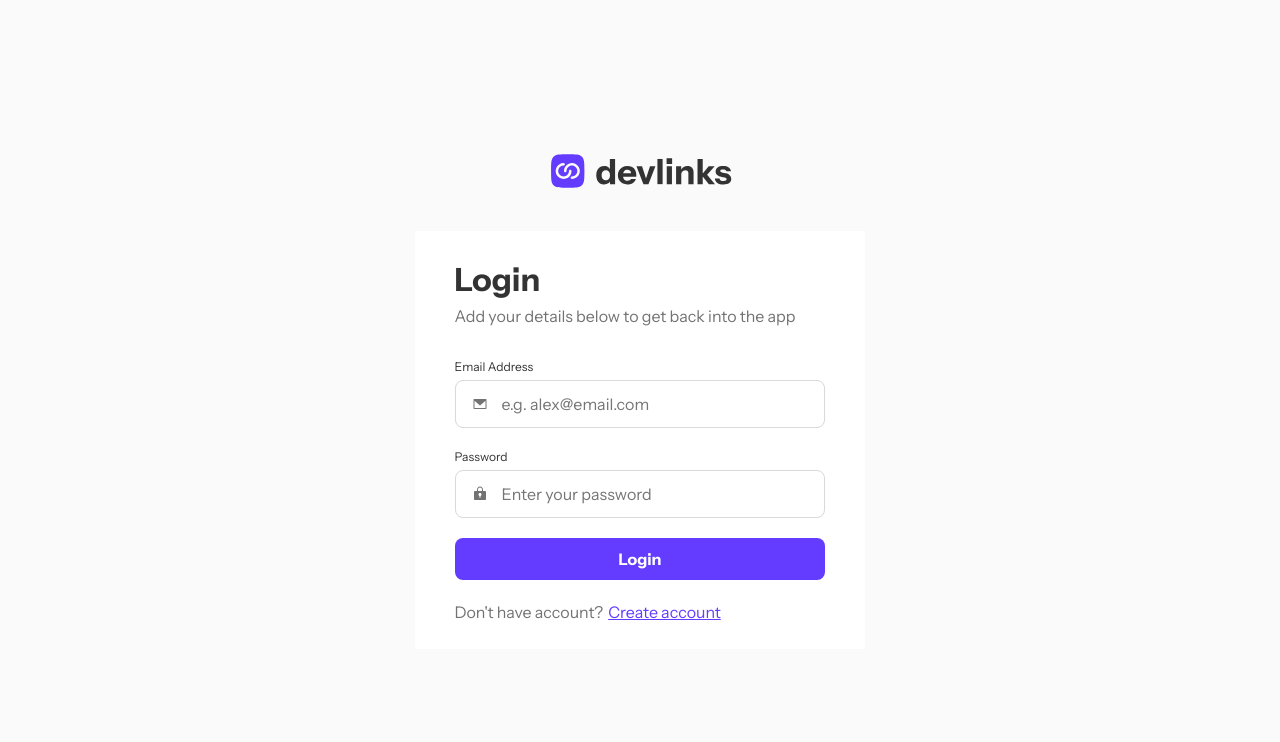
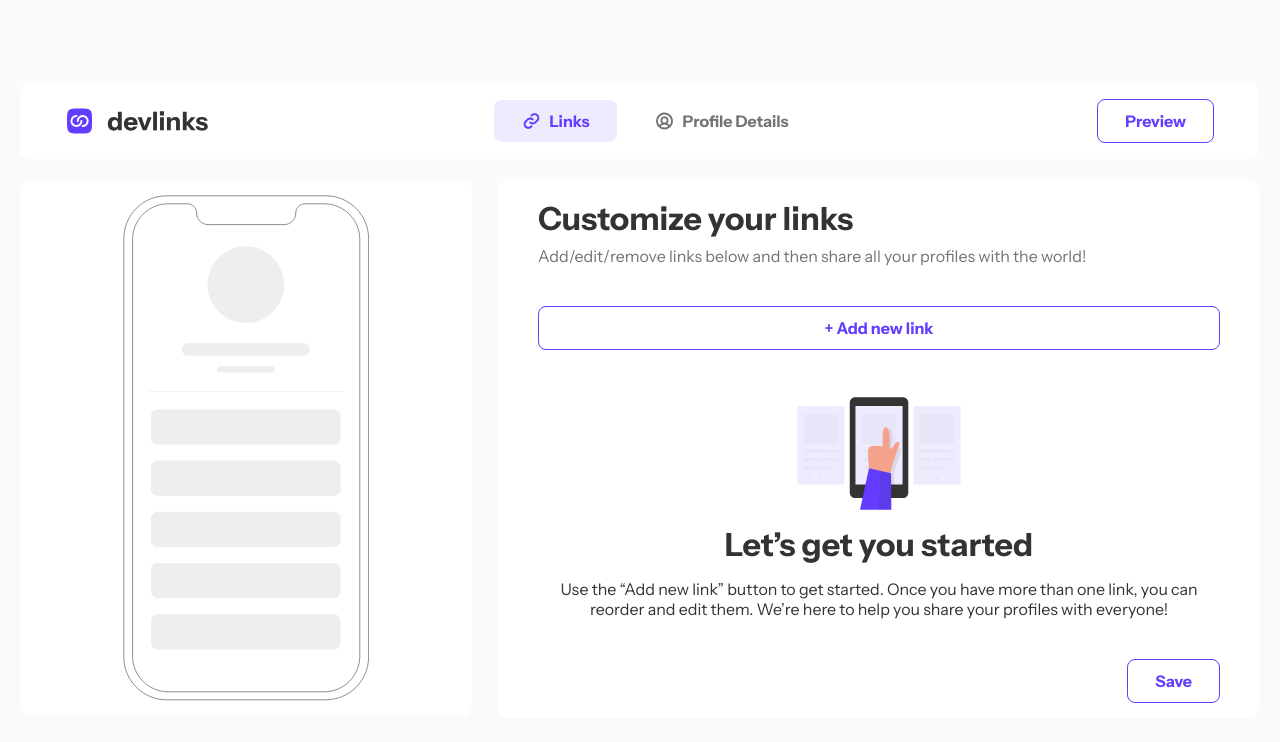
Before and after one commit to Slisandro/dev_links, a React (Vite) app: page / in a window 1280 px wide. Before the commit this address led to /login. Shown: the top 742 px of the page. Built offline with nearby package versions, Linux system fonts and the light colour scheme.

Commit message:
homepage in private routes

```diff
--- a/src/routes.tsx
+++ b/src/routes.tsx
@@ -4,6 +4,7 @@ import LoginLayout from './layouts/login-layout';
 import RegisterLayout from './layouts/register-layout';
 
 import useIsAuthenticatedHook from './hooks/is-authenticated-hook';
+import EditLinksLayout from './layouts/edit-links-layout';
 
 const PrivateRoute = () => {
     const { authentication } = useIsAuthenticatedHook();
@@ -13,12 +14,14 @@ const PrivateRoute = () => {
 function AllRoutes() {
     return (
         <Routes>
-            <Route exact path='/' element={<PrivateRoute />}>
-                <Route exact path='/' element={<>Hola</>} />
+            <Route path='/'
+                element={<EditLinksLayout />}
+            />
+            <Route path='/' element={<PrivateRoute />}>
+                <Route path='/' element={<EditLinksLayout />} />
             </Route>
-            <Route exact path='/register' element={<RegisterLayout />} />
-            <Route exact path='/login' element={<LoginLayout />} />
-
+            <Route path='/register' element={<RegisterLayout />} />
+            <Route path='/login' element={<LoginLayout />} />
         </Routes>
     );
 }
```
